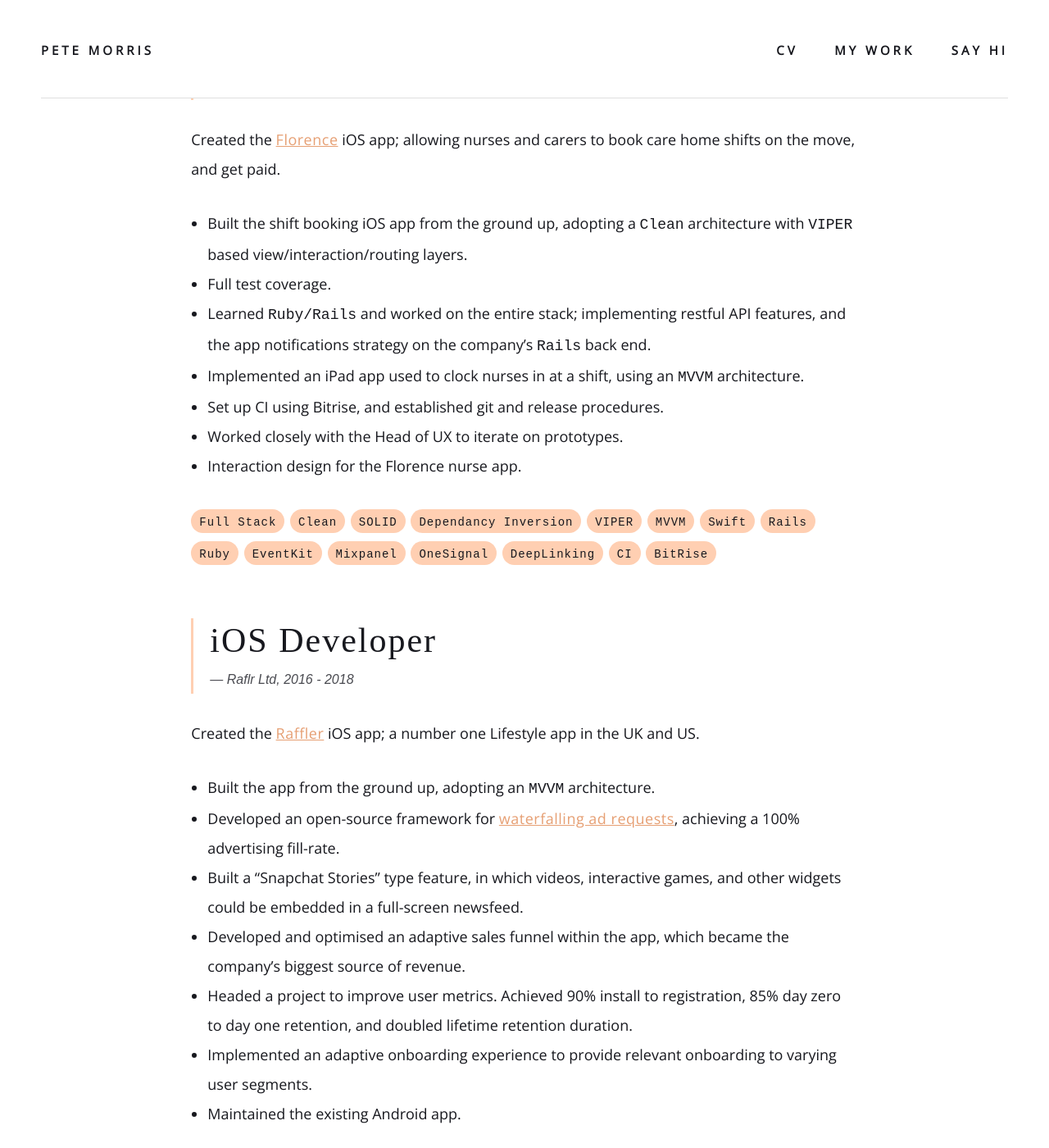
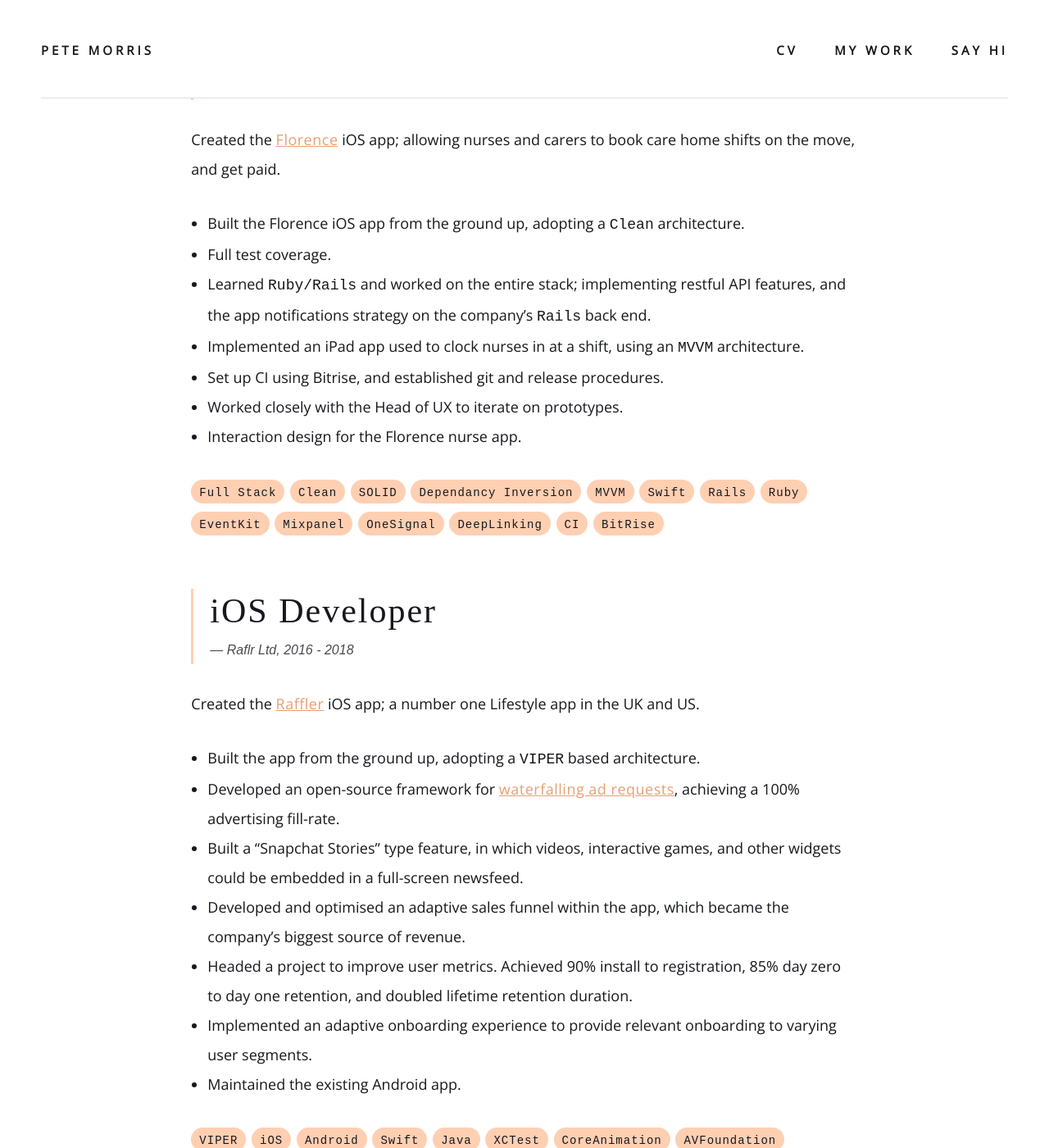
Before and after one commit to p-morris/p-morris.github.io, a Jekyll site: the page built from _pages/cv.md, in a window 1280 px wide and 1400 px high, scrolled down 559 px. Shown: the whole window at 82% size. Built offline with Jekyll 4.4.1, drawn with Linux system fonts in a browser that asks for light colours; nearby versions of some CDN libraries; some web fonts are replaced.

Commit message:
amedned CV

```diff
--- a/_pages/cv.md
+++ b/_pages/cv.md
@@ -31,7 +31,7 @@
 Created the [Florence](https://apps.apple.com/gb/app/florence-nurse-carer-shifts/id1481958477) iOS app; allowing nurses and carers to book care home shifts on the move, and get paid.
 
 {: .work-list}
-* Built the shift booking iOS app from the ground up, adopting a `Clean` architecture with `VIPER` based view/interaction/routing layers.
+* Built the Florence iOS app from the ground up, adopting a `Clean` architecture.
 * Full test coverage.
 * Learned `Ruby/Rails` and worked on the entire stack; implementing restful API features, and the app notifications strategy on the company's `Rails` back end.
 * Implemented an iPad app used to clock nurses in at a shift, using an `MVVM` architecture.
@@ -63,7 +62,7 @@
 Created the [Raffler](https://www.telegraph.co.uk/men/thinking-man/raffler-introducing-the-app-that-could-win-you-1000-with-the-tou/) iOS app; a number one Lifestyle app in the UK and US.
 
 {: .work-list}
-* Built the app from the ground up, adopting an `MVVM` architecture.
+* Built the app from the ground up, adopting a `VIPER` based architecture.
 * Developed an open-source framework for [waterfalling ad requests](https://github.com/p-morris/WaterfallKit), achieving a 100% advertising fill-rate.
 * Built a "Snapchat Stories" type feature, in which videos, interactive games, and other widgets could be embedded in a full-screen newsfeed.
 * Developed and optimised an adaptive sales funnel within the app, which became the company's biggest source of revenue.
@@ -72,7 +71,7 @@
 * Maintained the existing Android app.
 
 {: .tag-list}
-* `MVVM`
+* `VIPER`
 * `iOS`
 * `Android`
 * `Swift`
```
Also changed, not shown: other parts of _pages/cv.md (+0 -1 lines).
